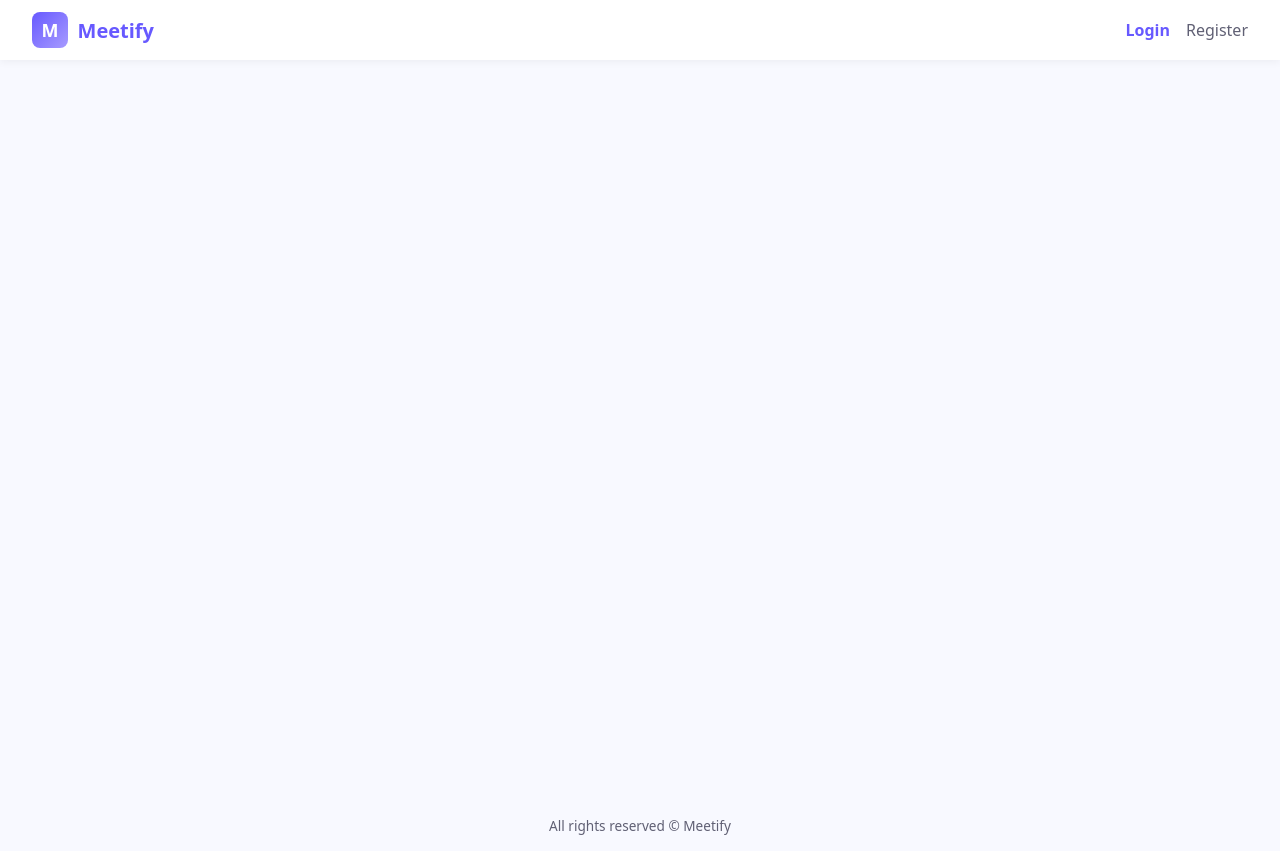
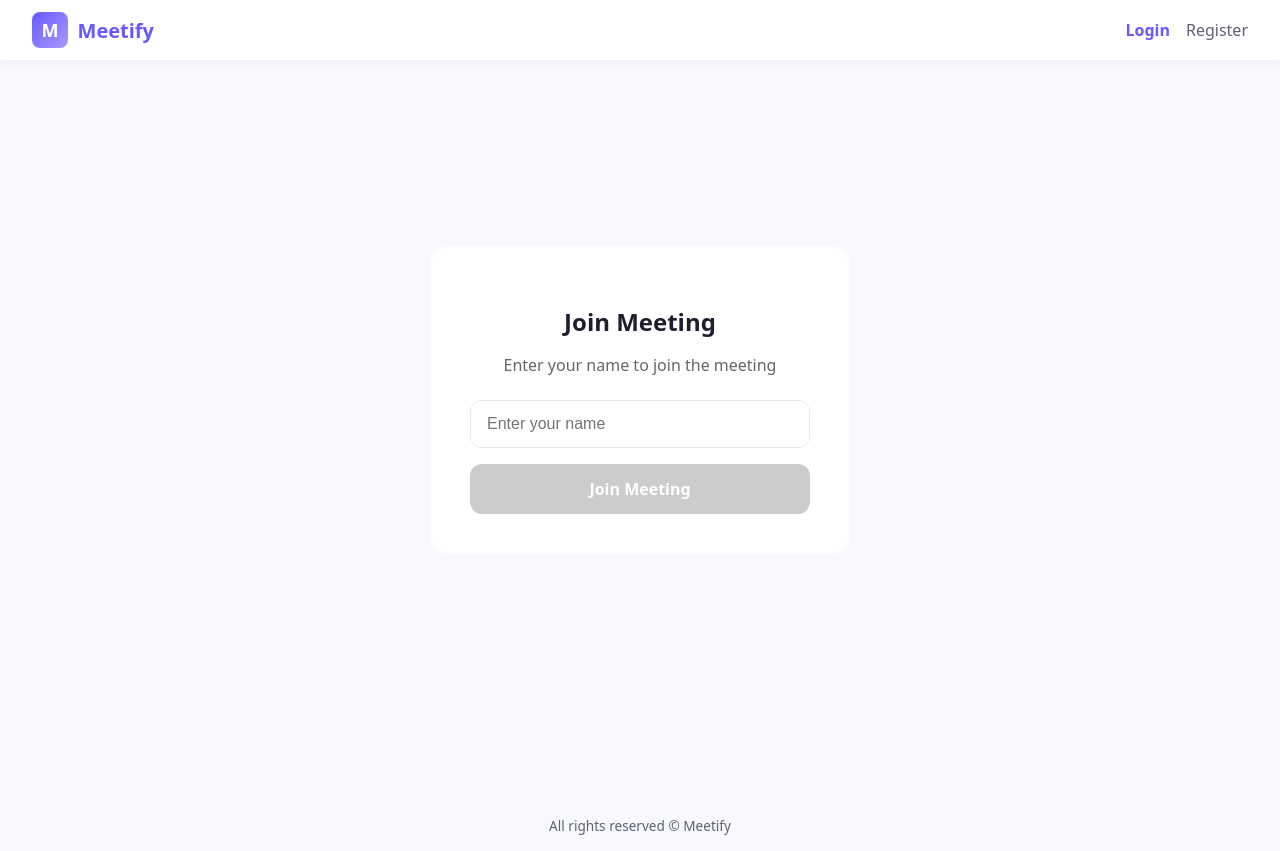
Before and after one commit to Shubh1619/meet-frontend, a React (Vite) app: page /meeting/1 in a window 1280 px wide. Built offline with nearby package versions, Linux system fonts and the light colour scheme; no server answers.

Commit message:
remove pin and update websocket 1

```diff
--- a/src/pages/MeetingRoom.jsx
+++ b/src/pages/MeetingRoom.jsx
@@ -3,7 +3,7 @@ import { useNavigate, useParams } from "react-router-dom";
 import { useDarkMode } from "../context/DarkModeContext";
 import {
   FaMicrophone, FaMicrophoneSlash, FaVideo, FaVideoSlash,
-  FaDesktop, FaStopCircle, FaCircle, FaUsers, FaRobot,
+  FaStopCircle, FaCircle, FaUsers, FaRobot,
   FaStickyNote, FaComment, FaTimes, FaUser,
   FaChevronRight, FaThumbtack
 } from "react-icons/fa";
@@ -145,8 +145,6 @@ export default function MeetingRoom() {
     setWaitingRoomUsers(prev => prev.filter(u => u.name !== userName));
   };
 
-  // ... (keep your existing camera init, signaling, peer connection, screen share, recording, chat, AI summary, notes, participants, controls bar, and UI code — just with all PIN-related logic removed)
-
   // Colors
   const bgColor = darkMode ? "#0f0f23" : "#F8F9FF";
   const cardBg = darkMode ? "#1a1a2e" : "#ffffff";
@@ -172,9 +170,205 @@ export default function MeetingRoom() {
     transition: "all 0.2s ease",
   });
 
+  // Render logic
+  if (!isJoined) {
+    const isLoggedIn = !!token;
+
+    if (isInWaitingRoom && !waitingRoomStatus) {
+      return (
+        <div style={{ minHeight: "100vh", background: bgColor, display: "flex", alignItems: "center", justifyContent: "center" }}>
+          <div style={{ background: cardBg, borderRadius: 20, padding: 40, maxWidth: 420, width: "90%", textAlign: "center" }}>
+            <h2 style={{ color: textColor }}>Waiting Room</h2>
+            <p style={{ color: mutedColor }}>Please wait while the host reviews your request...</p>
+            <div style={{ color: textColor }}>Name: {guestName}</div>
+            <button onClick={() => { setIsInWaitingRoom(false); setGuestName(""); }}>Cancel</button>
+          </div>
+        </div>
+      );
+    }
+
+    if (waitingRoomStatus?.rejected) {
+      return (
+        <div style={{ minHeight: "100vh", background: bgColor, display: "flex", alignItems: "center", justifyContent: "center" }}>
+          <div style={{ background: cardBg, borderRadius: 20, padding: 40, maxWidth: 420, width: "90%", textAlign: "center" }}>
+            <h2 style={{ color: textColor }}>Entry Denied</h2>
+            <p style={{ color: mutedColor }}>{waitingRoomStatus.reason}</p>
+            <button onClick={() => { setWaitingRoomStatus(null); navigate("/dashboard"); }}>Return to Dashboard</button>
+          </div>
+        </div>
+      );
+    }
+
+    return (
+      <div style={{ minHeight: "100vh", background: bgColor, display: "flex", alignItems: "center", justifyContent: "center" }}>
+        <div style={{ background: cardBg, borderRadius: 20, padding: 40, maxWidth: 420, width: "90%", textAlign: "center" }}>
+   <h2 style={{ color: textColor, marginBottom: 8 }}>Join Meeting</h2>
+          <p style={{ color: mutedColor, marginBottom: 24 }}>
+            {isLoggedIn
+              ? `Welcome back, ${storedUser?.name || "User"}! Click below to join.`
+              : "Enter your name to join the meeting"}
+          </p>
+
+          {!isLoggedIn && (
+            <input
+              type="text"
+              placeholder="Enter your name"
+              value={guestName}
+              onChange={(e) => setGuestName(e.target.value)}
+              onKeyPress={(e) => e.key === "Enter" && handleJoin()}
+              style={{
+                width: "100%",
+                padding: "14px 16px",
+                border: `1px solid ${borderColor}`,
+                borderRadius: 12,
+                background: darkMode ? "#252540" : "#fff",
+                color: textColor,
+                fontSize: "1rem",
+                marginBottom: 16,
+              }}
+            />
+          )}
+
+          <button
+            onClick={handleJoin}
+            disabled={!isLoggedIn && !guestName.trim()}
+            style={{
+              width: "100%",
+              padding: "14px",
+              background:
+                isLoggedIn || guestName.trim()
+                  ? "linear-gradient(135deg, #6759FF, #8B7FFF)"
+                  : "#ccc",
+              color: "#fff",
+              border: "none",
+              borderRadius: 12,
+              fontSize: "1rem",
+              fontWeight: 600,
+              cursor: isLoggedIn || guestName.trim() ? "pointer" : "not-allowed",
+            }}
+          >
+            Join Meeting
+          </button>
+        </div>
+      </div>
+    );
+  }
+
+  // MAIN MEETING ROOM UI
   return (
-    <div style={{ minHeight: "100vh", background: bgColor }}>
-      {/* Your full meeting UI goes here, with PIN modal and PIN button removed */}
+    <div
+      style={{
+        minHeight: "100vh",
+        background: bgColor,
+        paddingTop: 60,
+        display: "flex",
+        flexDirection: "column",
+      }}
+    >
+      <video ref={rawVideoRef} style={{ display: "none" }} autoPlay muted playsInline />
+
+      {/* HEADER */}
+      <header
+        style={{
+          position: "fixed",
+          top: 0,
+          left: 0,
+          right: 0,
+          height: 60,
+          background: cardBg,
+          borderBottom: `1px solid ${borderColor}`,
+          display: "flex",
+          alignItems: "center",
+          justifyContent: "space-between",
+          padding: "0 24px",
+          zIndex: 100,
+        }}
+      >
+        <div style={{ display: "flex", alignItems: "center", gap: 12 }}>
+          <div
+            style={{
+              width: 38,
+              height: 38,
+              borderRadius: 10,
+              background: "linear-gradient(135deg, #6759FF, #8B7FFF)",
+              display: "flex",
+              alignItems: "center",
+              justifyContent: "center",
+              color: "#fff",
+              fontWeight: 700,
+              fontSize: "1rem",
+            }}
+          >
+            M
+          </div>
+          <div style={{ fontWeight: 600, color: textColor }}>Meetify Meeting</div>
+        </div>
+
+        <div style={{ display: "flex", alignItems: "center", gap: 12 }}>
+          {waitingRoomUsers.length > 0 && (
+            <button
+              onClick={() => setRightPanel("waiting-room")}
+              style={{
+                padding: "8px 14px",
+                background: "linear-gradient(135deg, #FFA500, #FF6B35)",
+                border: "none",
+                borderRadius: 8,
+                cursor: "pointer",
+                color: "#fff",
+                fontWeight: 600,
+              }}
+            >
+              <FaUser /> {waitingRoomUsers.length} in Waiting Room
+            </button>
+          )}
+
+          <button
+            onClick={() => setRightPanel("participants")}
+            style={{
+              padding: "8px 14px",
+              background: "linear-gradient(135deg, #6759FF, #8B7FFF)",
+              border: "none",
+              borderRadius: 8,
+              cursor: "pointer",
+              color: "#fff",
+              fontWeight: 600,
+            }}
+          >
+            <FaUsers /> {participants.length}
+          </button>
+
+          <div
+            style={{
+              display: "flex",
+              alignItems: "center",
+              gap: 8,
+              padding: "6px 10px",
+              background: darkMode ? "#252540" : "#f5f5ff",
+              borderRadius: 8,
+            }}
+          >
+            <div
+              style={{
+                width: 32,
+                height: 32,
+                borderRadius: "50%",
+                background: "linear-gradient(135deg, #6759FF, #8B7FFF)",
+                display: "flex",
+                alignItems: "center",
+                justifyContent: "center",
+                color: "#fff",
+                fontWeight: 600,
+              }}
+            >
+              {(guestName || "?").charAt(0).toUpperCase()}
+            </div>
+            <span style={{ color: textColor }}>{guestName}</span>
+          </div>
+        </div>
+      </header>
+
+      {/* VIDEO GRID, RIGHT PANEL, CONTROLS BAR */}
+      {/* Keep your existing video grid, right panel (AI, chat, notes, participants, waiting room), and controls bar code here */}
     </div>
   );
 }
```
